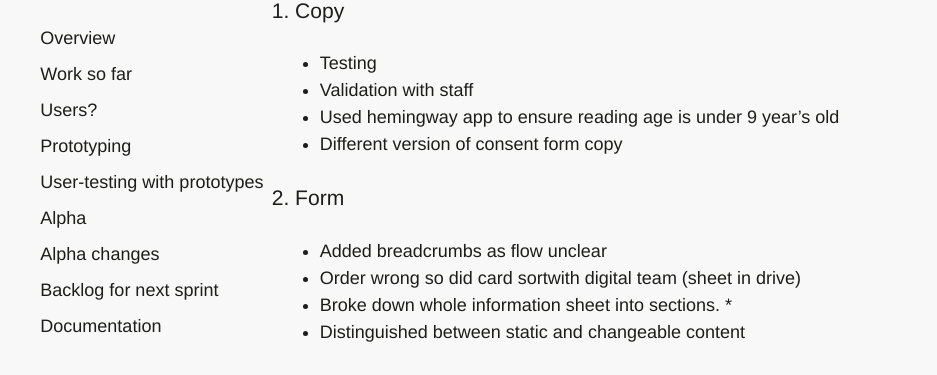
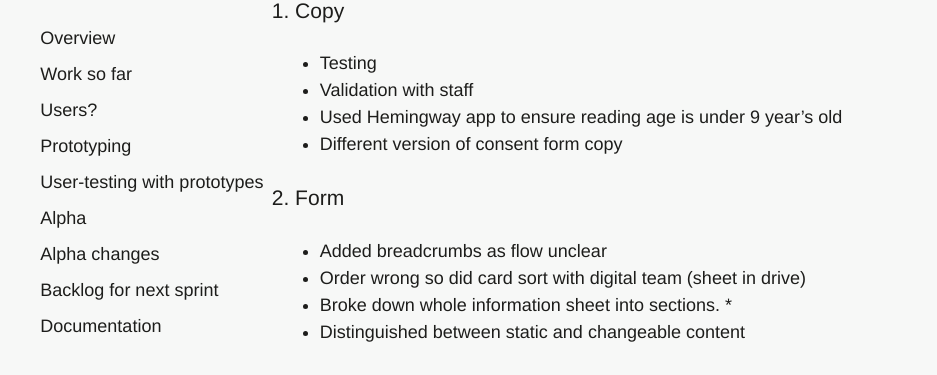
Before and after one commit to barnardos/consent-form-discovery-report, a Jekyll site: the page built from alpha-changes.md, in a window 1280 px wide and 1034 px high. Shown: the part 330-705 px from the top of the window, without its empty margins (28-965 px from the left). Built offline with Jekyll 4.4.1, drawn with Linux system fonts in a browser that asks for light colours.

Commit message:
Update alpha-changes.md

```diff
--- a/alpha-changes.md
+++ b/alpha-changes.md
@@ -8,21 +8,21 @@ During Alpha, the key changes to the tool were in the following three categories
 ### 1. Copy
 * Testing
 * Validation with staff
-* Used hemingway app to ensure reading age is under 9 year’s old
+* Used Hemingway app to ensure reading age is under 9 year’s old
 * Different version of consent form copy
 
 ### 2. Form
 
 * Added breadcrumbs as flow unclear
-* Order wrong so did card sortwith digital team (sheet in drive)
+* Order wrong so did card sort with digital team (sheet in drive)
 * Broke down whole information sheet into sections. *
 * Distinguished between static and changeable content
 
 ### 3. Conceptual changes
 * What is the consent age
-	* It depends - changed to can they consent themselves
+    * It depends - changed to can they consent themselves
 * What is the data policy
 * What is data storage
-	* No specific policy
+    * No specific policy
 * Participation VS research VS regions
 * Session details
```
